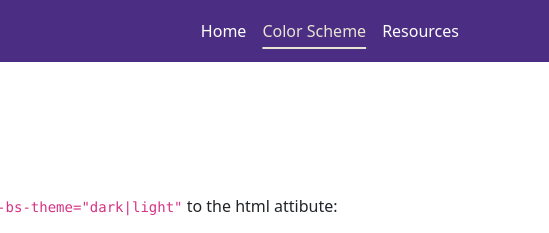
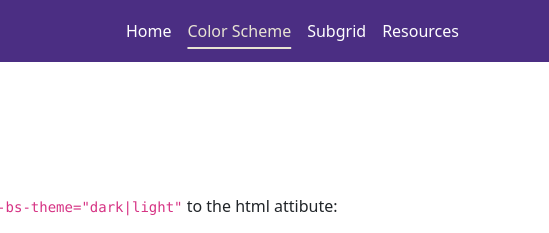
Before and after one commit to tjsuw/modern-css-2024, a website: page color-scheme.html in a window 1280 px wide. Shown: the top 233 px of the page, 731-1280 px from the left. Drawn offline with nearby package versions, Linux system fonts and the light colour scheme.

Commit message:
add subgrid page to all navs

```diff
--- a/color-scheme.html
+++ b/color-scheme.html
@@ -26,6 +26,9 @@
 						</li>
 						<li class="nav-item">
 							<a class="nav-link has-white-color active" aria-current="page" href="color-scheme.html">Color Scheme</a>
+						</li>
+						<li class="nav-item">
+							<a class="nav-link has-white-color" href="subgrid.html">Subgrid</a>
 						</li>
 						<li class="nav-item">
 							<a class="nav-link has-white-color" href="resources.html">Resources</a>
```
Also changed, not shown: index.html (+3 -0 lines), resources.html (+3 -0 lines).
